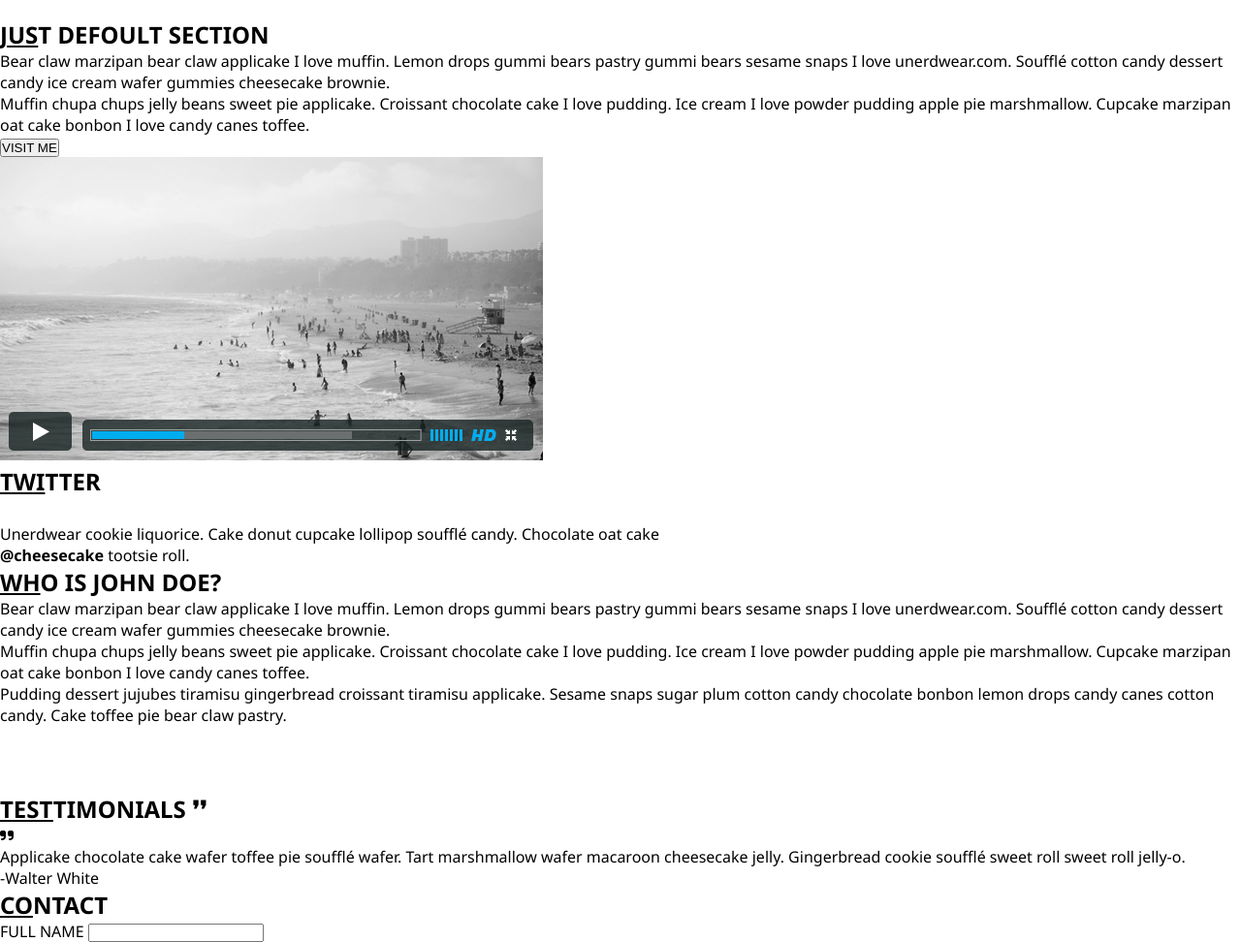
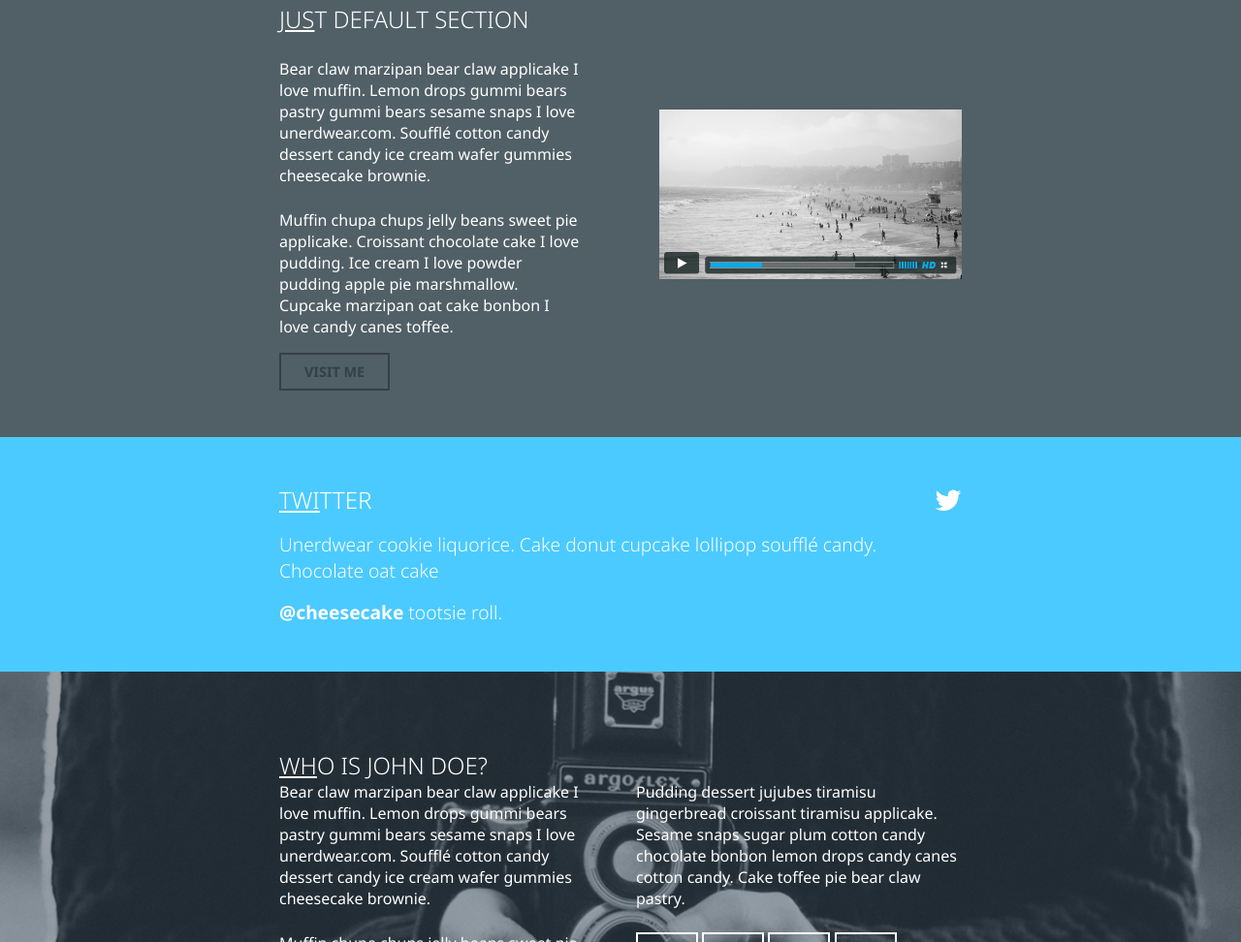
Before and after one commit to AlanGut22/ProyectoBluEasy-AlanGutierrez-3144886, a plain HTML site: page index.html in a window 1280 px wide. Shown: the part 1828-2800 px from the top of the page at 97% size. Drawn offline with Linux system fonts and the light colour scheme.

Commit message:
Segundo commit

```diff
--- a/index.html
+++ b/index.html
@@ -79,13 +79,14 @@
 
     <section class="seccion-3">
         <div class="info">
-            <h2><u>JUS</u>T DEFOULT SECTION</h2>
+            <h2><u>JUS</u>T DEFAULT SECTION</h2>
             <p>Bear claw marzipan bear claw applicake I love muffin. Lemon drops gummi bears pastry gummi bears sesame snaps I love unerdwear.com. Soufflé cotton candy dessert candy ice cream wafer gummies cheesecake brownie.</p>
-            <p>Muffin chupa chups jelly beans sweet pie applicake. Croissant chocolate cake I love pudding. Ice cream I love powder pudding apple pie marshmallow. Cupcake marzipan oat cake bonbon I love candy canes toffee.
-            </p>
+            <p>Muffin chupa chups jelly beans sweet pie applicake. Croissant chocolate cake I love pudding. Ice cream I love powder pudding apple pie marshmallow. Cupcake marzipan oat cake bonbon I love candy canes toffee.</p>
             <button>VISIT ME</button>
         </div>
-        <img src="assets/images/VimeoVideo.png" alt="">
+        <div class="imagen">
+            <img src="assets/images/VimeoVideo.png" alt="">
+        </div>
     </section>
 
     <section class="seccion-4">
@@ -99,11 +100,10 @@
 
     <section class="seccion-5">
         <h2><U>WH</U>O IS JOHN DOE?</h2>
-        <div class="contendor">
+        <div class="contenedor">
             <p>Bear claw marzipan bear claw applicake I love muffin. Lemon drops gummi bears pastry gummi bears sesame snaps I love unerdwear.com. Soufflé cotton candy dessert candy ice cream wafer gummies cheesecake brownie.</p>
-            <p>Muffin chupa chups jelly beans sweet pie applicake. Croissant chocolate cake I love pudding. Ice cream I love powder pudding apple pie marshmallow. Cupcake marzipan oat cake bonbon I love candy canes toffee.
-            </p>
             <p>Pudding dessert jujubes tiramisu gingerbread croissant tiramisu applicake. Sesame snaps sugar plum cotton candy chocolate bonbon lemon drops candy canes cotton candy. Cake toffee pie bear claw pastry.</p>
+            <p>Muffin chupa chups jelly beans sweet pie applicake. Croissant chocolate cake I love pudding. Ice cream I love powder pudding apple pie marshmallow. Cupcake marzipan oat cake bonbon I love candy canes toffee.</p>
             <div class="iconos">
                 <img src="assets/images/icon-twitterF.png" alt="">
                 <img src="assets/images/icon-google-plusF.png" alt="">
@@ -113,14 +113,14 @@
         </div>
     </section>
 
-    <setion class="seccion-6">
+    <section class="seccion-6">
         <div class="encabezado">
             <h2><u>TEST</u>TIMONIALS ❜❜</h2>
             <i class="fa-solid fa-quote-right"></i>
         </div>
         <p class="parrafo">Applicake chocolate cake wafer toffee pie soufflé wafer. Tart marshmallow wafer macaroon cheesecake jelly. Gingerbread cookie soufflé sweet roll sweet roll jelly-o.</p>
         <p class="autor">-Walter White</p>
-    </setion>
+    </section>
 
     <section class="seccion-7">
         <h2><u>CO</u>NTACT</h2>
--- a/styles/style.css
+++ b/styles/style.css
@@ -14,7 +14,7 @@ header {
     background: url("../assets/images/Fondo.png");
     background-position: center;
     background-size: cover;
-    height: 52rem;
+    height: 45rem;
     display: grid;
     grid-template-rows: 15% 85%;
     grid-template-columns: 100%;
@@ -22,7 +22,7 @@ header {
 
     .navbar {
         background-color: #333c41c5;
-        padding: 2rem 20rem;
+        padding: 2rem 18rem;
         display: flex;
         align-items: center;
         justify-content: space-between;
@@ -74,13 +74,12 @@ header {
 
 .seccion-1 {
     background-color: #4BCAFF;
-    padding: 10rem 20rem 5rem;
-    padding-top: 10rem;
+    padding: 10rem 18rem 4rem;
     color: white;
     display: grid;
     grid-template-columns: repeat(4, 1fr);
-    column-gap: 1rem;
-    justify-content: center;
+    column-gap: 2rem;
+    align-items: center;
 
     .tarjetas {
         width: 100%;
@@ -93,7 +92,7 @@ header {
 }
 
 .seccion-2 {
-    padding: 2rem 20rem;
+    padding: 3rem 18rem;
 
     .navbar-2 {
         color: #515F67;
@@ -117,6 +116,7 @@ header {
                     a {
                         text-decoration: none;
                         color: #515F67;
+                        font-weight: 600;
                     }
                 }
             }
@@ -134,3 +134,84 @@ header {
         }
     }
 }
+
+.seccion-3 {
+    background-color: #515F67;
+    padding: 3rem 18rem;
+    display: grid;
+    grid-template-columns: repeat(2, 1fr);
+    column-gap: 5rem;
+    align-items: center;
+
+    .info {
+        color: white;
+
+        h2 {
+            font-weight: 300;
+        }
+
+        p {
+            padding-top: 1.5rem;
+        }
+
+        button {
+            background: transparent;
+            font-family: "Noto Sans", sans-serif;
+            font-size: 0.9rem;
+            font-weight: 700;
+            margin-top: 1rem;
+            color: #353F46;
+            padding: 0.5rem 1.5rem;
+            border: 2px solid #353F46;
+        }
+    }
+
+    .imagen {
+        img {
+            width: 100%;
+        }
+    }
+}
+
+.seccion-4 {
+    padding: 3rem 18rem;
+    background-color: #4BCAFF;
+    color: white;
+
+    .encabezado {
+        display: flex;
+        justify-content: space-between;
+        align-items: center;
+
+        h2 {
+            font-weight: 300;
+        }
+    }
+
+    p {
+        font-weight: 300;
+        font-size: 1.2rem;
+        padding-top: 1rem;
+    }
+}
+
+.seccion-5 {
+    background-image: url(../assets/images/bg_whoIs.png);
+    background-position: center;
+    background-size: cover;
+    padding: 5rem 18rem;
+
+    h2 {
+        font-weight: 300;
+        color: white;
+    }
+
+    .contenedor {
+        display: grid;
+        grid-template-columns: repeat(2, 1fr);
+        grid-template-rows: repeat(2, 1fr);
+        column-gap: 2rem;
+        row-gap: 1.5rem;
+        color: white;
+    }
+}
```
